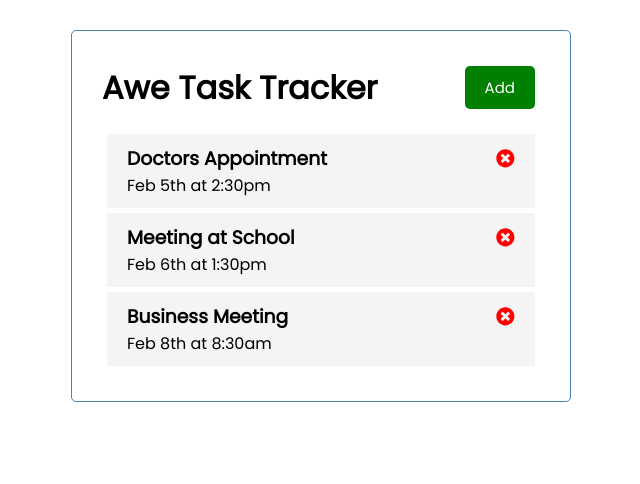
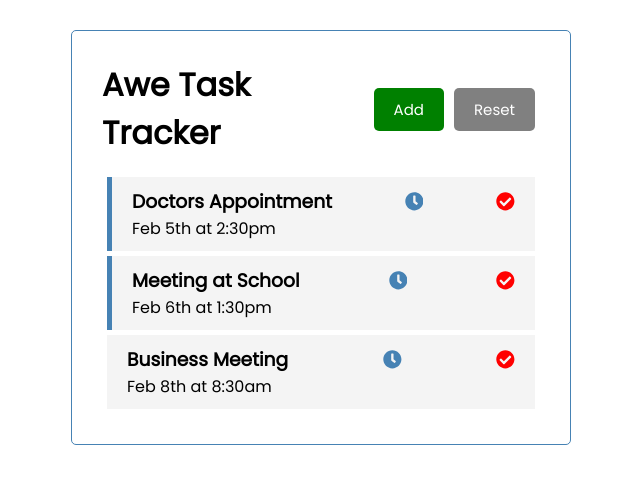
Before and after one commit to annjose/react-task-tracker, a React (Create React App) app: page / in a window 1280 px wide. Shown: the top 484 px of the page, without its empty margins (319-959 px from the left). Built offline with nearby package versions, Linux system fonts and the light colour scheme; the HTML template or start-up script is replaced by a standard one.

Commit message:
Messed around with React state management. Toggle reminder and Reset are working now.

```diff
--- a/src/App.js
+++ b/src/App.js
@@ -4,8 +4,7 @@ import { useState } from 'react';
 import Header from './components/Header';
 import Tasks from './components/Tasks';
 
-function App() {
-
+// global state for the app
 const initialTasks = [
   {
     "id": 1,
@@ -27,20 +26,54 @@ function App() {
   }
 ]
 
-  const [tasks, setTasks] = useState(initialTasks)
+// This method is called in every render cycle
+function App() {
 
-  const deleteTask = (id) => {
+  const [tasks, setTasks] = useState(initialTasks);
+
+  const resetTasks = () => {
+    console.log('resetTasks:initialTasks= ', initialTasks);
+    setTasks(initialTasks)
+  }
+
+  const addTask = () => {
+    console.log('adding task');
+
+  }
+  const deleteTask = (taskId) => {
     // tasks.pop()
-    console.log('BEFORE setTasks(): ', 'id to delete: ', id, '# of tasks: ', tasks.length)
-    setTasks(tasks.filter((task) => task.id !== id))
-    console.log('AFTER setTasks(): ', 'id to delete: ', id, '# of tasks: ', tasks.length)
+    console.log('BEFORE setTasks(): ', 'id to delete: ', taskId, '# of tasks: ', tasks.length)
+    setTasks(tasks.filter((task) => task.id !== taskId))
+    console.log('AFTER setTasks(): ', 'id to delete: ', taskId, '# of tasks: ', tasks.length)
+    console.log('initialTasks= ', initialTasks);
+  }
+
+  const toggleReminder = (taskIdToToggle) => {
+
+    const newTasks = tasks.map( (task) => {
+      return task.id === taskIdToToggle ? { ...task, reminder: !task.reminder}: task
+    });
+
+    // const newTasks = [];
+    // tasks.forEach((task) => {
+    //   const newTask = {...task}
+    //   if (newTask.id === taskIdToToggle) {
+    //     newTask.reminder = !newTask.reminder;
+    //   }
+    //   newTasks.push(newTask);
+    // });
+    console.log('toggleReminder: newTasks=', newTasks);
+    console.log('toggleReminder: initialTasks=', initialTasks);
+
+    setTasks(newTasks)
   }
 
   return (
     <div className="container">
-      <Header qualifier="Awe" title="Task Tracker" />
+      <Header qualifier="Awe" title="Task Tracker"
+        onAddTask={addTask} onResetTasks={resetTasks} />
       {/* <Header /> */}
-      <Tasks tasks={tasks} onDeleteTask={deleteTask}/>
+      <Tasks tasks={tasks} onDeleteTask={deleteTask} onToggleReminder={toggleReminder} />
     </div>
   );
 }
--- a/src/components/Header.js
+++ b/src/components/Header.js
@@ -4,16 +4,15 @@ import Button from './Button';
 const Header = (props) => {
 
     // object decontructing to get the contents of props
-    const {qualifier} = props;
-
-    const onClick = () => { console.log('Click handler in Header component')}
+    const {qualifier, onAddTask, onResetTasks} = props;
 
     return (
         // the following tag is HTML header tag and should be lowercase;
         // otherwise React will treat it as JSX component Header and will go infinite loop
         <header className='header'>
             <h1>{qualifier} {props.title}</h1>
-            <Button label="Add" color="green" onClick={onClick}/>
+            <Button label="Add" color="green" onClick={onAddTask}/>
+            <Button label="Reset" color="gray" onClick={onResetTasks}/>
         </header>
     )
 }
--- a/src/components/Task.jsx
+++ b/src/components/Task.jsx
@@ -1,12 +1,18 @@
-import { FaTimesCircle } from 'react-icons/fa';
+import { FaClock, FaCheckCircle } from 'react-icons/fa';
 
-const Task = ({ task, onDelete }) => {
+const Task = ({ task, onDelete, onToggleReminder }) => {
+
+    const taskStyleClass = task.reminder ? 'task reminder' : 'task';
+
     return (
-        <div className='task'>
+        <div className={taskStyleClass} onDoubleClick={() => onToggleReminder(task.id)}>
             <h3>
                 {task.text}
-                <FaTimesCircle style={{ color: 'red' }}
-                    onClick={() => onDelete(task.id)}/>
+                <FaClock style={{ color: 'steelblue' }}
+                    onClick={() => onToggleReminder(task.id)} />
+                <FaCheckCircle style={{ color: 'red' }}
+                    onClick={() => onDelete(task.id)}
+                    onDoubleClick={() => onToggleReminder(task.id)} />
             </h3>
             <div>{task.day}</div>
         </div>
--- a/src/components/Tasks.js
+++ b/src/components/Tasks.js
@@ -1,7 +1,7 @@
 import Task from './Task';
 import { FaCheckCircle } from 'react-icons/fa';
 
-const Tasks = ({ tasks, onDeleteTask }) => {
+const Tasks = ({ tasks, onDeleteTask, onToggleReminder }) => {
 
     const zeroTasksView = <div className='tasks-empty'>
         <FaCheckCircle style={{ color: 'green'}}/>
@@ -9,16 +9,13 @@ const Tasks = ({ tasks, onDeleteTask }) => {
         </div>
 
     const validTasksView = tasks.map((task) => (
-        <Task key={task.id} task={task} onDelete={onDeleteTask}></Task>
+        <Task key={task.id} task={task}
+              onDelete={onDeleteTask}
+              onToggleReminder={onToggleReminder}></Task>
     ))
 
     return (
-        <>
-            {tasks.length === 0 ?
-                zeroTasksView :
-                validTasksView
-            }
-        </>
+        <div>{tasks.length === 0 ? zeroTasksView : validTasksView}</div>
     )
 }
 
--- a/src/index.css
+++ b/src/index.css
@@ -54,6 +54,12 @@ body {
   width: 100%;
 }
 
+.tasks-empty {
+  display: flex;
+  align-items: center;
+  padding: 30px 30px 30px 30px;
+}
+
 .task {
   background: #f4f4f4;
   margin: 5px;
@@ -61,19 +67,14 @@ body {
   cursor: pointer;
 }
 
-.tasks-empty {
-  margin: 5px;
-  padding: 10px 20px;
-}
-
 .task.reminder {
-  border-left: 5px solid green;
+  border-left: 5px solid steelblue;
 }
 
 .task h3 {
   display: flex;
   align-items: center;
-  justify-content: space-between;
+  justify-content:space-between;
 }
 
 .add-form {
--- a/src/index.js
+++ b/src/index.js
@@ -6,7 +6,7 @@ import reportWebVitals from './reportWebVitals';
 
 ReactDOM.render(
   <React.StrictMode>
-    <App />
+    <App/>
   </React.StrictMode>,
   document.getElementById('root')
 );
```
Lines whose indentation alone changed are shown as unchanged.
